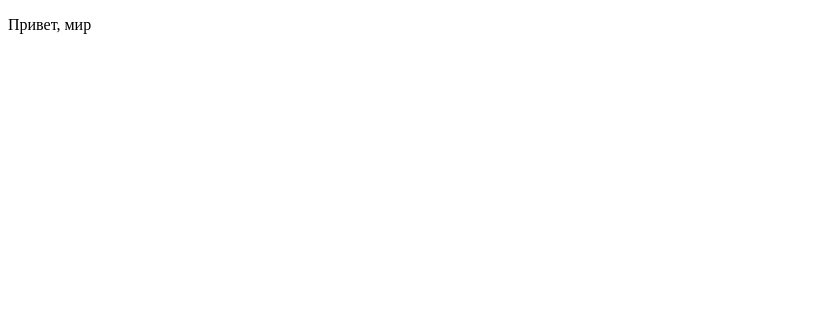
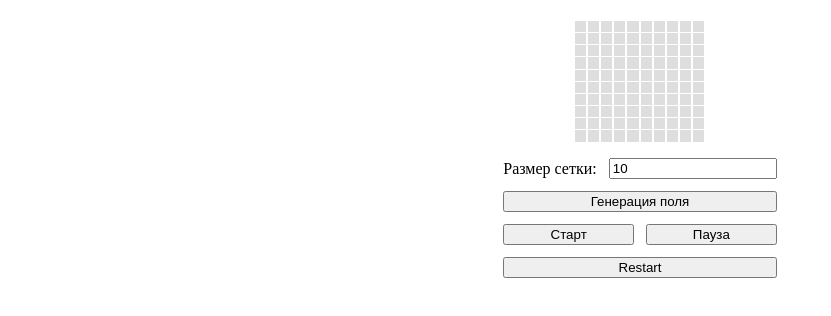
Before and after one commit to strom-v/game_life, a website with bundled scripts: page index.html in a window 1280 px wide. Shown: the whole page, without its empty margins (0-831 px from the left). Built offline with nearby package versions, Linux system fonts and the light colour scheme.

Commit message:
worked var

```diff
--- a/index.html
+++ b/index.html
@@ -1,13 +1,32 @@
-<!DOCTYPE html>
+<!doctype html>
 <html>
   <head>
     <meta charset="utf-8" />
     <title>LIFE</title>
     <script async type="module" src="/src/scripts/index.js"></script>
-   <link rel="stylesheet" href="/src/styles/index.css">
+    <link rel="stylesheet" href="/src/styles/index.css" />
   </head>
   <body>
-  <p>Привет, мир</p>
     <div id="root"></div>
+
+    <div class="controls">
+      <div class="controls__top">
+        <span>Размер сетки:</span>
+
+        <input id="inpSize" class="inp" value="10" type="number" />
+      </div>
+
+      <div class="controls__bottom">
+        <button id="btnGenerate">Генерация поля</button>
+
+        <div class="controls__bottom-main">
+          <button id="btnStart" class="btn">Старт</button>
+
+          <button id="btnStop" class="btn">Пауза</button>
+        </div>
+
+        <button id="btnRestart">Restart</button>
+      </div>
+    </div>
   </body>
 </html>
--- a/src/scripts/classes.js
+++ b/src/scripts/classes.js
@@ -1,13 +1,118 @@
+import { stopGame } from "./index.js";
+
+let cells = [];
+const createEl = (className = "") => {
+  const el = document.createElement("div");
+  el.classList.add(className);
+  return el;
+};
+const getCells = (width, height) => {
+  cells = new Array(width * height)
+    .fill(null)
+    .map(
+      (_, index) => new Cell(index % width, Math.floor(index / width), width),
+    );
+};
+const getCell = (x, y, width) => {
+  const index = y * width + x;
+  return cells[index];
+};
+
 export class Grid {
-  constructor(rows, cols) {
-    this.rows = rows;
-    this.cols = cols;
-    this.field = this.createField();
+  constructor(width, height, root = "root") {
+    this.width = width;
+    this.height = height;
+    this.cells = getCells(width, height);
+    this.root = document.getElementById(root);
   }
-
-  createField() {
-    return new Array(this.rows)
-      .fill(false)
-      .map(() => new Array(this.cols).fill(false));
+  update() {
+    const newStates = new Array(cells.length);
+    let aliveCells = 0;
+    for (let i = 0; i < cells.length; i++) {
+      const cell = cells[i];
+      const aliveNeighbors = cell.countAliveNeighbors();
+      if (cell.isAlive) {
+        newStates[i] = aliveNeighbors === 2 || aliveNeighbors === 3;
+      } else {
+        newStates[i] = aliveNeighbors === 3;
+      }
+      if (newStates[i]) aliveCells++;
+    }
+    for (let i = 0; i < cells.length; i++) {
+      cells[i].isAlive = newStates[i];
+      cells[i].el.classList.toggle("alive", newStates[i]);
+    }
+    if (aliveCells === 0) {
+      stopGame();
+      alert("Цивилизация погибла");
+    }
+  }
+  createEl(className = "") {
+    const el = document.createElement("div");
+    el.classList.add(className);
+    return el;
+  }
+  render() {
+    this.root.innerHTML = null;
+    const wrapper = createEl("wrapper");
+    const width = this.width;
+    for (let y = 0; y < this.height; y++) {
+      const row = createEl("row");
+      for (let x = 0; x < width; x++) {
+        const cell = getCell(x, y, width);
+        row.appendChild(cell.el);
+      }
+      wrapper.appendChild(row);
+    }
+    this.root.appendChild(wrapper);
   }
 }
+
+class Cell {
+  constructor(x, y, size) {
+    this.x = x;
+    this.y = y;
+    this.isAlive = false;
+    this.el = createEl("cell");
+    this.el.addEventListener("click", (event) => {
+      const cell = getCell(x, y, size);
+      cell.toggleState(cell);
+    });
+    this.neighbors = [];
+    for (let i = -1; i <= 1; i++) {
+      for (let j = -1; j <= 1; j++) {
+        if (i === 0 && j === 0) continue;
+        let neighborX = x + i;
+        let neighborY = y + j;
+        if (
+          neighborX >= 0 &&
+          neighborX < size &&
+          neighborY >= 0 &&
+          neighborY < size
+        ) {
+          this.neighbors.push(neighborY * size + neighborX);
+        }
+      }
+    }
+  }
+  countAliveNeighbors() {
+    return this.neighbors.reduce(
+      (acc, index) => acc + (cells[index].isAlive ? 1 : 0),
+      0,
+    );
+  }
+  toggleState(cell) {
+    cell.isAlive = !cell.isAlive;
+    if (cell.isAlive) cell.el.classList.add("alive");
+    else cell.el.classList.remove("alive");
+  }
+}
+
+export class Game {
+  constructor(grid) {
+    this.grid = grid;
+  }
+  run() {
+    this.grid.render();
+  }
+}
--- a/src/scripts/index.js
+++ b/src/scripts/index.js
@@ -1,4 +1,48 @@
-import { Grid } from "./classes.js";
+import { Grid, Game } from "./classes.js";
 
-const grid = new Grid(10, 10);
-console.log(grid.field);
+const size = document.getElementById("inpSize");
+const btnGenerate = document.getElementById("btnGenerate");
+const btnStart = document.getElementById("btnStart");
+const btnStop = document.getElementById("btnStop");
+const btnRestart = document.getElementById("btnRestart");
+const interval = {
+  id: null,
+  val: 500,
+};
+
+export const baseSize = 10;
+export const baseHeight = 10;
+let grid = new Grid(
+  Number(size.value) || baseSize,
+  Number(size.value) || baseSize,
+);
+let game = new Game(grid);
+
+const start = (w, h) => {
+  grid = new Grid(w, h);
+  game = new Game(grid);
+  game.run();
+};
+
+start(Number(size.value) || baseSize, Number(size.value) || baseSize);
+
+const startGame = () => {
+  interval.id = setInterval(() => {
+    game.grid.update();
+  }, interval.val);
+};
+export const stopGame = () => {
+  clearInterval(interval.id);
+};
+const restartGame = () => {
+  stopGame();
+  start(Number(size.value) || baseSize, Number(size.value) || baseSize);
+  size.value = baseSize;
+};
+
+btnGenerate.addEventListener("click", () => {
+  start(Number(size.value) || baseSize, Number(size.value) || baseSize);
+});
+btnRestart.addEventListener("click", restartGame);
+btnStart.addEventListener("click", startGame);
+btnStop.addEventListener("click", stopGame);
--- a/src/styles/index.css
+++ b/src/styles/index.css
@@ -0,0 +1,81 @@
+body {
+  margin: 0;
+  padding: 0;
+  display: flex;
+  flex-direction: column;
+  align-items: center;
+  justify-content: center;
+  gap: 0.75rem;
+}
+
+#root {
+  padding-top: 1rem;
+  width: 100vw;
+  display: flex;
+  align-items: center;
+  justify-content: center;
+}
+
+.controls {
+  display: flex;
+  flex-direction: column;
+  gap: 0.75rem;
+}
+
+.controls__top {
+  display: flex;
+  align-items: center;
+  justify-content: center;
+  gap: 0.75rem;
+}
+
+.controls__bottom {
+  display: flex;
+  flex-direction: column;
+  justify-content: center;
+  gap: 0.75rem;
+}
+
+.controls__bottom-main {
+  display: flex;
+  justify-content: center;
+  gap: 0.75rem;
+}
+
+.wrapper {
+  display: flex;
+  flex-direction: column;
+  gap: 1px;
+  padding: 0.3rem;
+}
+
+.row {
+  display: flex;
+  gap: 1px;
+}
+
+.cell {
+  width: 0.5rem;
+  height: 0.5rem;
+  background-color: #dedede;
+  padding: 0.1rem;
+  border-right: 1px solid #ffffff;
+}
+
+.alive {
+  background-color: #000000;
+}
+
+.wrap-inp {
+  display: flex;
+  flex-direction: column;
+  align-items: center;
+}
+
+.inp {
+  max-width: 10rem;
+}
+
+.btn {
+  width: 100%;
+}
```
Also changed, not shown: package.json (+5 -2 lines), 1 other file. Lines whose indentation alone changed are shown as unchanged.
